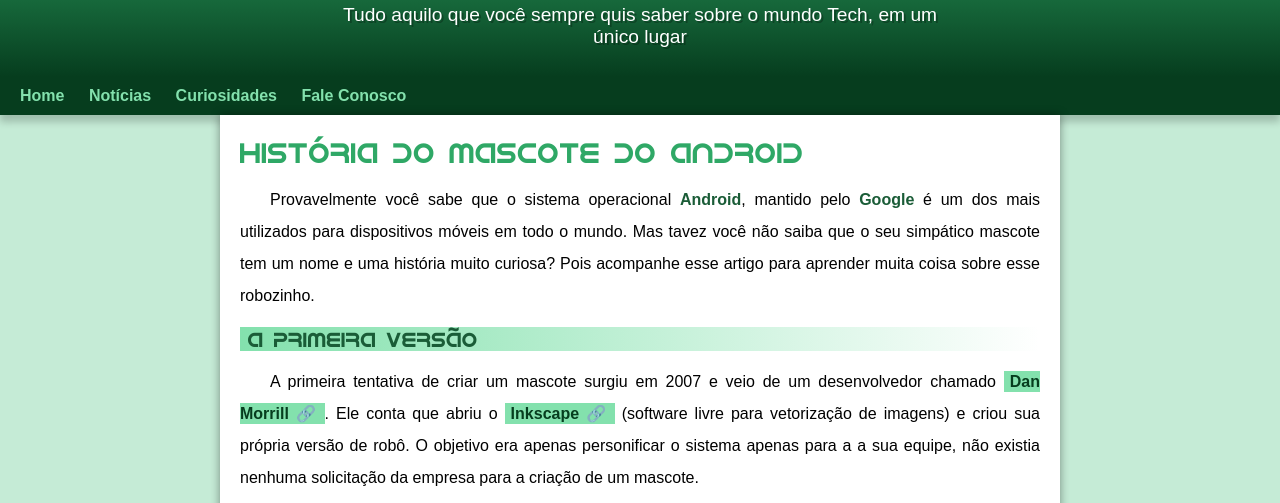
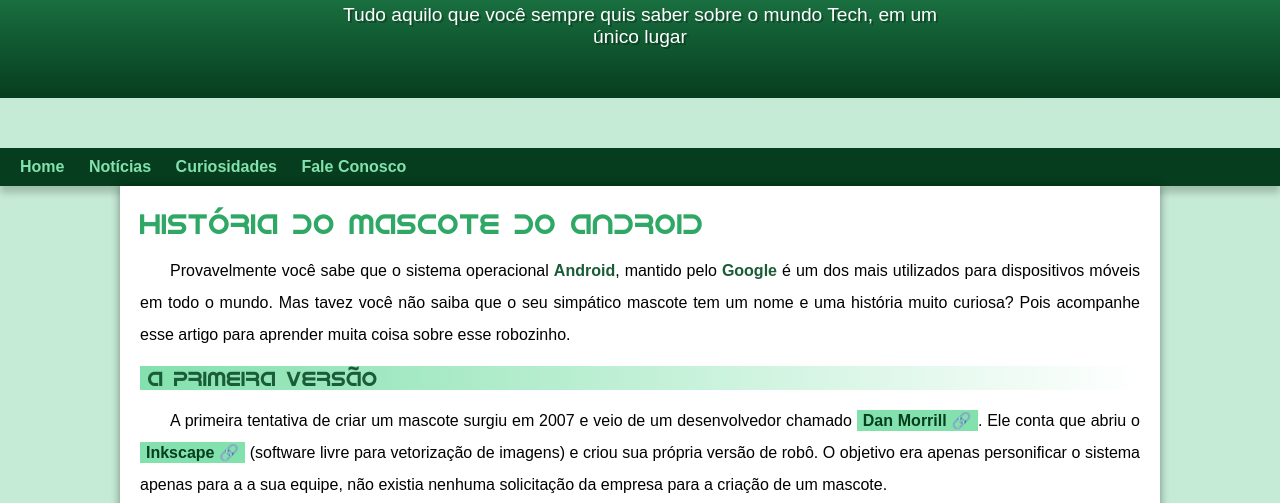
Before and after one commit to Julioo-Cesar/html-css, a plain HTML site: page desafios/desafio10/android.html in a window 1280 px wide. Shown: the part 113-616 px from the top of the page. Drawn offline with Linux system fonts and the light colour scheme.

Commit message:
arrumando o padding

```diff
--- a/desafios/desafio10/estilo/style.css
+++ b/desafios/desafio10/estilo/style.css
@@ -34,7 +34,6 @@
 }
 
 header {
-    width: 100%;
     min-height: 150px;
 
     text-align: center;
@@ -65,9 +64,9 @@
     max-width: 600px;
 
     margin: auto;
-    margin-bottom: 30px;
+    margin-bottom: 50px;
 
-    padding: 0px 10px 0px 10px;
+    padding: 0px 10px 50px 10px;
 
     text-shadow: 2px 2px 0px rgba(0, 0, 0, 0.267);
 }
@@ -106,12 +105,13 @@
     padding: 20px;
 
     min-width: 300px;
-    max-width: 800px;
+    max-width: 1000px;
 
     margin: auto;
     margin-bottom: 30px;
 
-    border-radius: 0px 0px 10px 10px;
+    border-bottom-left-radius: 10px;
+    border-bottom-right-radius: 10px;
 
     box-shadow: 0px 0px 10px rgba(0, 0, 0, 0.411);
 
@@ -153,7 +153,7 @@
 main strong {
     color: var(--cor4);
 
-    font-weight: bold;
+    font-weight: bolder;
 }
 
 main a {
@@ -207,14 +207,9 @@
 }
 
 aside {
-    min-width: 400px;
-    max-width: 800px;
-
     padding: 10px;
 
     border-radius: 10px;
-
-    font-weight: bold;
 
     background-color: var(--cor1);
 
```
